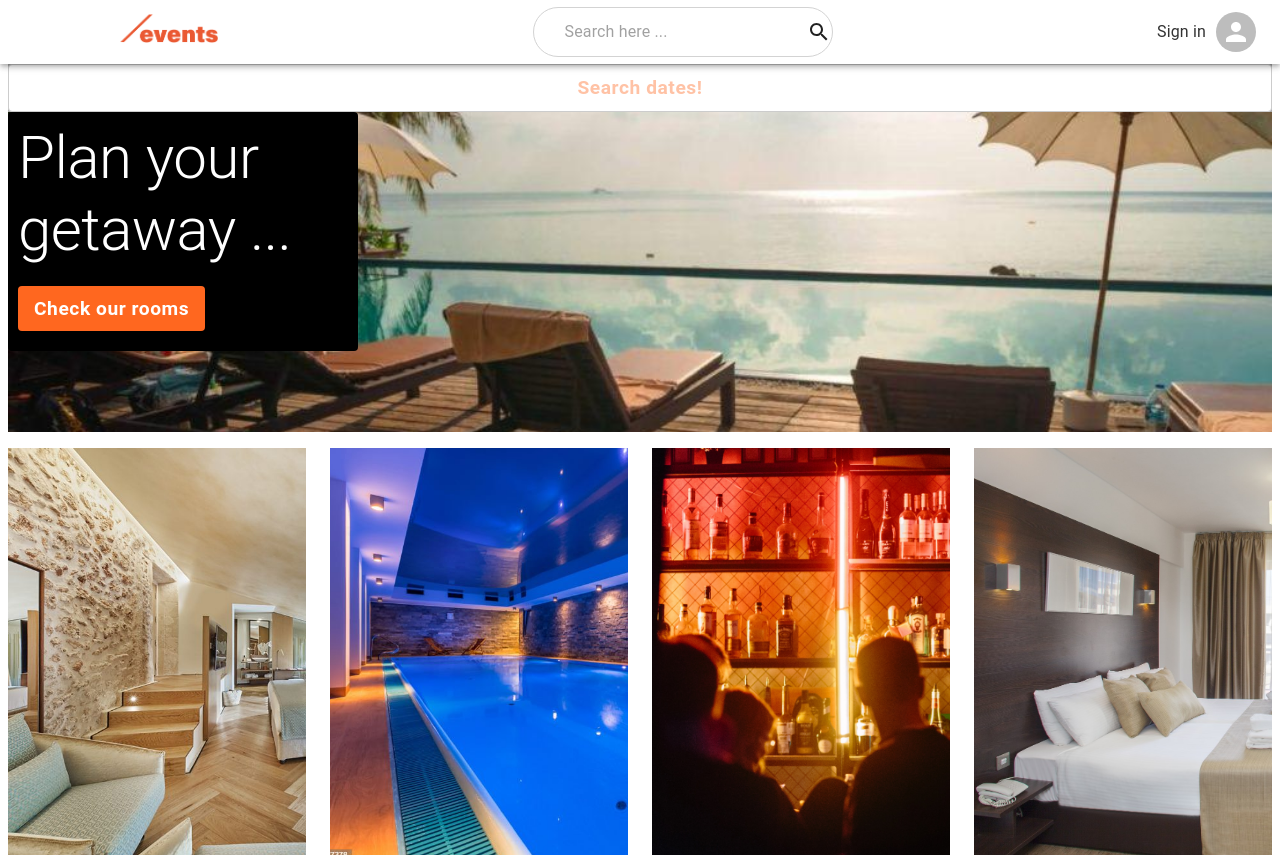
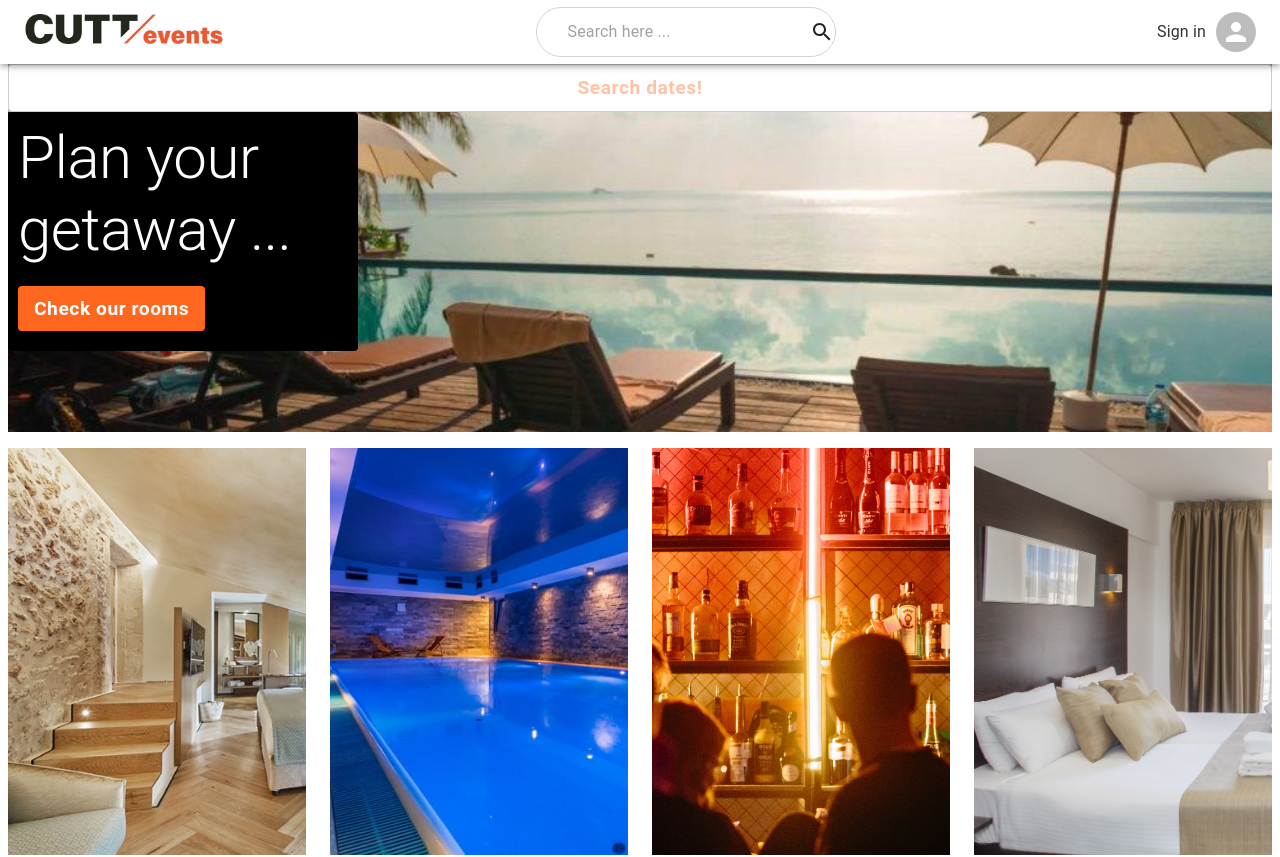
Before and after one commit to Kshamenk/Reserva_Hotelera, a React (Create React App) app: page / in a window 1280 px wide. Shown: the top 857 px of the page. Built offline with nearby package versions, Linux system fonts and the light colour scheme.

Commit message:
Fixing logo on Header.jsx. Ajusting css detailing.

```diff
--- a/src/Components/Header/Header.jsx
+++ b/src/Components/Header/Header.jsx
@@ -1,6 +1,7 @@
 import React, { useEffect, useState } from "react";
 import AppBar from "@mui/material/AppBar";
-import logo from "../../Img/cutteventslogo.png";
+//import logo from "../../Img/cutteventslogo.png";
+import logo2 from "../../Img/logo cutt white.png"
 import { makeStyles } from "@mui/styles";
 import {
   Avatar,
@@ -32,7 +33,8 @@ const useStyle = makeStyles((theme) => ({
     display: "flex",
     justifyContent: "space-between",
     alignItems: "center",
-    color: 'inherit'
+    color: 'inherit',
+
   },
   logo: {
     height: "30px",
@@ -120,7 +122,7 @@ const Header = () => {
         <div>{getDrawerChoices()}</div>
       </Drawer>
       <Link to='/'>
-      <img  src={logo} className={classes.logo} alt="logo"/>
+      <img  src={logo2} className={classes.logo} alt="logo"/>
       </Link>
       <div className={classes.right}>
           <Typography>Sign in</Typography>
@@ -136,7 +138,7 @@ const Header = () => {
     <ThemeProvider out theme={theme}>
       <Toolbar  className={classes.toolbar}>
         <Link to='/'>
-        <img src={logo} className={classes.logo} alt="logo" />
+        <img src={logo2} className={classes.logo} alt="logo" />
         </Link>
         <div className={classes.center}>
           <InputBase
--- a/src/Components/RoomCard/RoomCard.jsx
+++ b/src/Components/RoomCard/RoomCard.jsx
@@ -22,10 +22,11 @@ const useStyles = makeStyles((theme) => ({
     height: '400px',
     width: '600px',
     objectFit: 'cover',
-    transform: 'scale(1.1)',
-    transition: '.4s ease-in-out',
-    WebkitTransform: 'scale(1.1)',
-    WebkitTransition: '.4s ease-in-out',
+    backgroundPosition: "center center",
+    transform: 'scale(1.4)',
+    transition: '.4s ease-out',
+    WebkitTransform: 'scale(1.4)',
+    WebkitTransition: '0.6s ease-in-out',
     '&:hover': {
       transform: 'scale(1)',
       WebkitTransform: 'scale(1)',
--- a/src/Components/SearchPage/SearchPage.jsx
+++ b/src/Components/SearchPage/SearchPage.jsx
@@ -19,7 +19,7 @@ const SearchPage = () => {
   }
   return (
     <div className={classes.root} >
-      <Typography variant='h5' gutterBottom>
+      <Typography variant='h3' gutterBottom>
         Available rooms
       </Typography>
       <div className={classes.chips} >
@@ -36,7 +36,7 @@ const SearchPage = () => {
         }
       </div>
       <div className={classes.selector}>
-        <Typography gutterBottom>Prices</Typography>
+        <Typography  variant='h4'gutterBottom>Prices:</Typography>
         <Slider
           value={value}
           onChange={handleChange}
@@ -44,7 +44,7 @@ const SearchPage = () => {
           min={100}
           max={400}
           valueLabelDisplay='auto'
-          color='secondary' />
+          color='primary' />
       </div>
       {mockData
       .filter((data)=> data.cat === "room")
@@ -66,7 +66,12 @@ const SearchPage = () => {
 
 const useStyle = makeStyles((theme) => ({
   root: {
-    marginTop: "60px",
+    marginTop: "80px",
+    "& h3": {
+      fontWeight: 'bold',
+       marginLeft: "24px",
+
+    },
   },
   chips: {
     padding: "8px",
```
Also changed, not shown: src/Img/logo cutt white.png (added).
